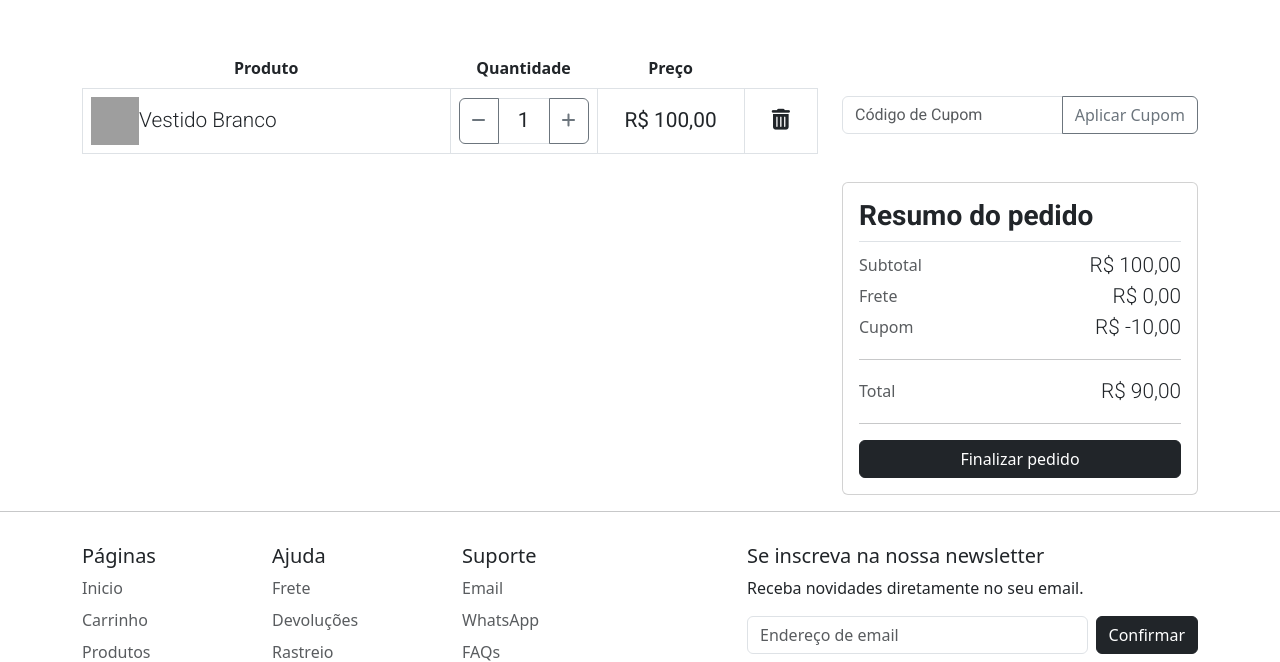
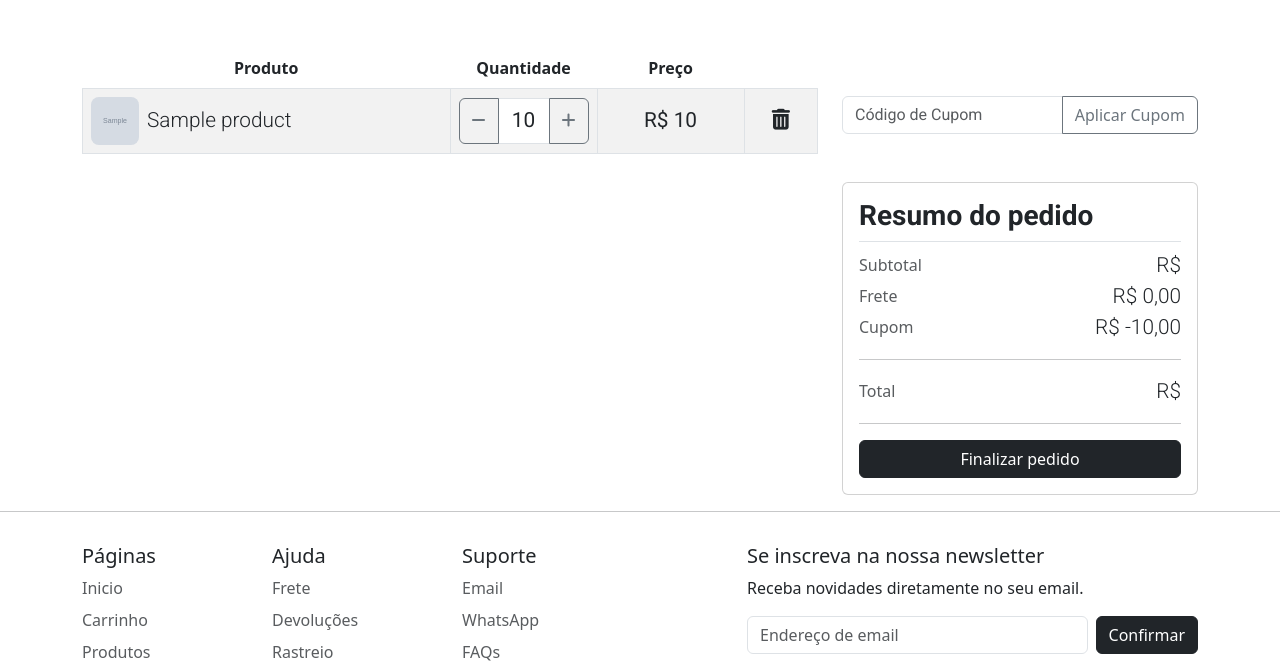
Before and after one commit to micaelmz/you-shop, a Flask app: template templates/cart.html in a window 1280 px wide. Shown: the part 110-772 px from the top of the page. Run offline with Flask 3, Linux system fonts and the light colour scheme; the template is opened without the code that fills it: most values are stand-ins (such as "Sample title", 1, 10 or a date in 2020); grey boxes marked "Sample" are stand-in pictures; grey boxes are pictures that could not be loaded.

Commit message:
🚀 Implementada a funcionalidade na página do carrinho para exibir os itens presentes no carrinho do usuário, com o cálculo do subtotal da soma dos itens.

```diff
--- a/templates/cart.html
+++ b/templates/cart.html
@@ -7,7 +7,7 @@
   <div class="container-lg mt-5">
     <div class="row">
       <div class="col-8">
-        <table class="table table-hover">
+        <table class="table table-hover table-striped">
         <colgroup>
           <col style="width: 50%;" /> <!-- Product column, 30% of the table width -->
           <col style="width: 20%;" /> <!-- Quantity column, 20% of the table width -->
@@ -23,23 +23,27 @@
           </tr>
         </thead>
         <tbody>
+        {% set ns = namespace(subtotal=0) %}
+        {% for product, quantity in cart_items %}
+          {% set ns.subtotal = ns.subtotal + (product.price.new * quantity) %}
           <tr>
             <th scope="row" class="border-start border-end align-middle">
               <div class="d-flex align-items-center">
-                <img src="assets/images/product-1.png" class="cart-img" alt="">
-                <p class="fcs-14 fw-light roboto text-truncate my-auto">Vestido Branco</p>
+                <img src="{{ product.image }}" class="cart-img rounded-3 me-2" alt="">
+                <p class="fcs-14 fw-light roboto text-truncate my-auto">{{ product.name }}</p>
               </div>
             </th>
             <td class="border-end roboto align-middle"> <!-- Apply "align-middle" to center align the content in the cells -->
               <div class="input-group">
                 <button class="btn btn-outline-secondary" type="button" id="button-addon1"><i class="fas fa-minus"></i></button>
-                <input type="text" class="form-control text-center fcs-14" placeholder="" aria-label="Example text with button addon" aria-describedby="button-addon1" value="1">
+                <input type="text" class="form-control text-center fcs-14" placeholder="" aria-label="Example text with button addon" aria-describedby="button-addon1" value="{{ quantity }}">
                 <button class="btn btn-outline-secondary" type="button" id="button-addon2"><i class="fas fa-plus"></i></button>
               </div>
             </td>
-            <td class="border-end roboto fcs-14 align-middle text-center">R$ 100,00</td> <!-- Apply "align-middle" to center align the content in the cells -->
+            <td class="border-end roboto fcs-14 align-middle text-center">R$ {{ product.price }}</td> <!-- Apply "align-middle" to center align the content in the cells -->
             <td class="border-end roboto fcs-14 align-middle text-center"><i class="fas fa-trash-alt"></i></td> <!-- Apply "align-middle" to center align the content in the cells -->
           </tr>
+        {% endfor %}
         </tbody>
       </table>
       </div>
@@ -55,7 +59,7 @@
           <h5 class="card-title roboto fw-bold fcs-12 border-bottom pb-2">Resumo do pedido</h5>
           <div class="d-flex align-content-between bor">
             <h6 class="card-subtitle text-body-secondary my-auto">Subtotal</h6>
-            <p class="ms-auto roboto fcs-14 fw-light my-auto">R$ 100,00</p>
+            <p class="ms-auto roboto fcs-14 fw-light my-auto">R$ {{ label_price(ns.subtotal) }}</p>
           </div>
           <div class="d-flex align-content-between">
             <h6 class="card-subtitle text-body-secondary my-auto">Frete</h6>
@@ -68,7 +72,7 @@
           <hr>
           <div class="d-flex align-content-between">
             <h6 class="card-subtitle text-body-secondary my-auto">Total</h6>
-            <p class="ms-auto roboto fcs-14 fw-light my-auto">R$ 90,00</p>
+            <p class="ms-auto roboto fcs-14 fw-light my-auto">R$ {{ label_price(ns.subtotal - 10) }}</p>
           </div>
           <hr>
           <a href="#" class="btn btn-dark w-100 card-link">Finalizar pedido</a>
```
Also changed, not shown: controllers/user_controller.py (+12 -2 lines).
